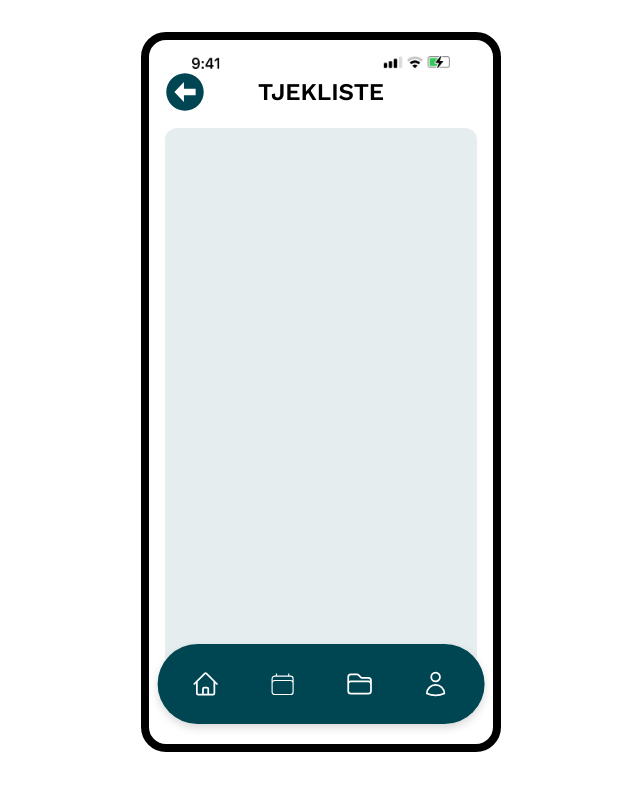
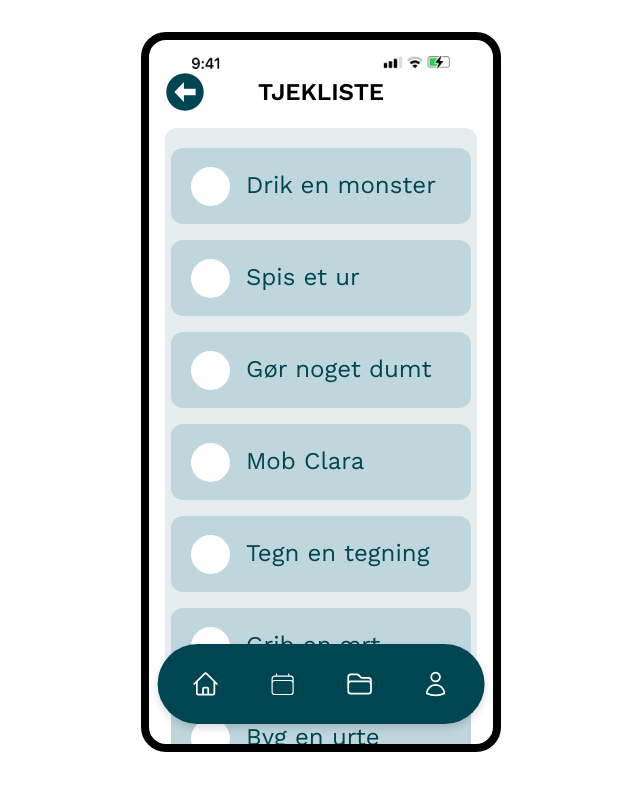
Before and after one commit to Bancharka/Pentia-Milton, a Vue app: page /dev-todo in a window 1280 px wide. Before the commit this address had no page. Shown: the top 790 px of the page, without its empty margins (319-959 px from the left). Built offline with nearby package versions, Linux system fonts and the light colour scheme.

Commit message:
todolistview updated

```diff
--- a/src/styles/components/_todocard.scss
+++ b/src/styles/components/_todocard.scss
@@ -64,6 +64,6 @@
   display: flex;
   flex-direction: column;
   gap: 16px;
-  background: $surface;
   align-items: center;
+  padding-top: 20px;
 }
--- a/src/views/developers/TodolistView.vue
+++ b/src/views/developers/TodolistView.vue
@@ -1,12 +1,23 @@
 <script setup>
 import Header from "@/components/Header.vue";
 import BottomNav from "@/components/BottomNav.vue";
+import TodoCard from "@/components/TodoCard.vue";
 </script>
 
 <template>
   <div class="page-container">
     <Header />
-    <div class="site-container site-container--secondary"></div>
+    <div class="site-container site-container--secondary">
+      <div class="todo-list">
+        <TodoCard task="Drik en monster" />
+        <TodoCard task="Spis et ur" />
+        <TodoCard task="Gør noget dumt" />
+        <TodoCard task="Mob Clara" />
+        <TodoCard task="Tegn en tegning" />
+        <TodoCard task="Grib en ært" />
+        <TodoCard task="Byg en urte" />
+      </div>
+    </div>
     <BottomNav />
   </div>
 </template>
```
